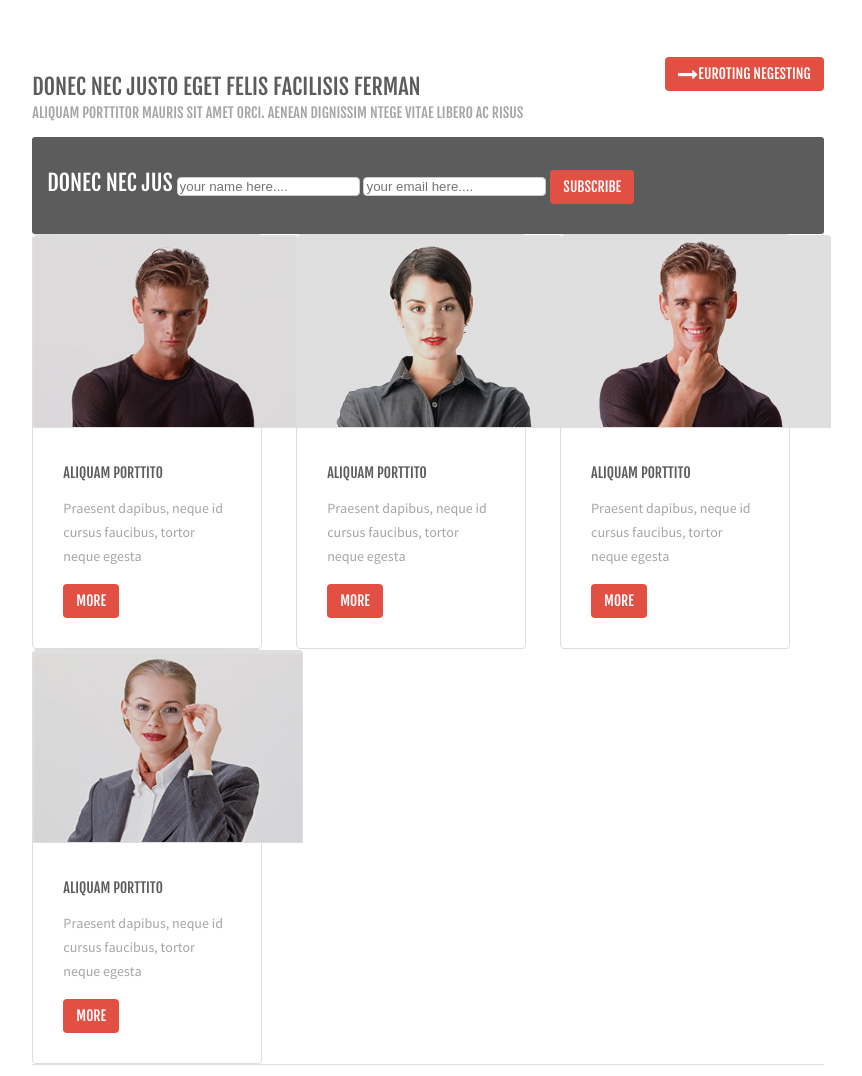
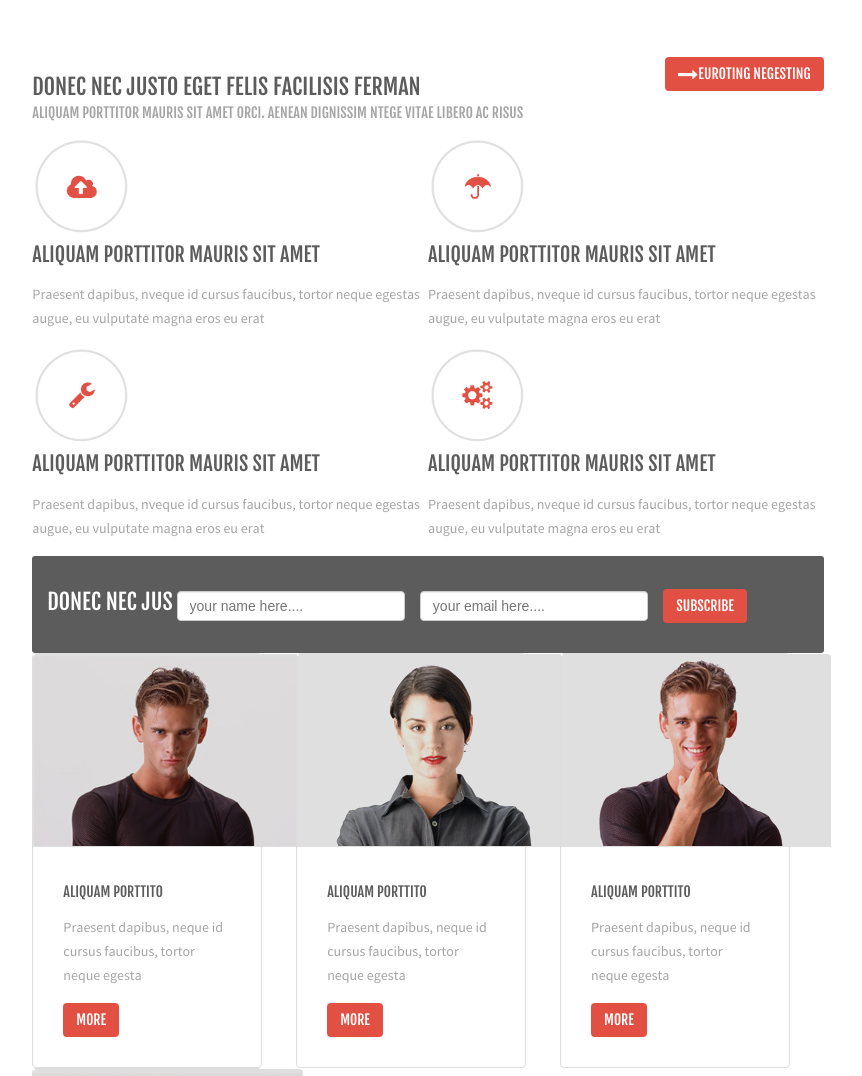
Before and after one commit to ViktoriyaTarasevich/html-css, a plain HTML site: page index.html in a window 1280 px wide. Shown: the part 520-1596 px from the top of the page, without its empty margins (212-1074 px from the left). Drawn offline with Linux system fonts and the light colour scheme.

Commit message:
[Update]: add panel with circle images.

```diff
--- a/index.html
+++ b/index.html
@@ -78,6 +78,45 @@
             </div>
         </div>
         <!--/title-->
+
+         <!--panel with circle items-->
+         <div class="container">
+            <div class="circle_items">
+                <div class="row1">
+                    <div class="block1">
+                        <ul>
+                            <li><img src="./images/cir1cloud.png"></li>
+                            <li><h2> Aliquam porttitor mauris sit amet</h2></li>
+                            <li><p>Praesent dapibus, nveque id cursus faucibus, tortor neque egestas augue, eu vulputate magna eros eu erat</p></li>
+                        </ul>
+                    </div>
+                    <div class="block2">
+                        <ul>
+                            <li><img src="./images/cir2umbrella.png"></li>
+                            <li><h2> Aliquam porttitor mauris sit amet</h2></li>
+                            <li><p>Praesent dapibus, nveque id cursus faucibus, tortor neque egestas augue, eu vulputate magna eros eu erat</p></li>
+                        </ul>
+                    </div>
+                </div>
+                <div class="row2">
+                    <div class="block3">
+                        <ul>
+                            <li><img src="./images/cir3key.png"></li>
+                            <li><h2> Aliquam porttitor mauris sit amet</h2></li>
+                            <li><p>Praesent dapibus, nveque id cursus faucibus, tortor neque egestas augue, eu vulputate magna eros eu erat</p></li>
+                        </ul>
+                    </div>
+                    <div class="block4">
+                        <ul>
+                            <li><img src="./images/cir4mech.png"></li>
+                            <li><h2> Aliquam porttitor mauris sit amet</h2></li>
+                            <li><p>Praesent dapibus, nveque id cursus faucibus, tortor neque egestas augue, eu vulputate magna eros eu erat</p></li>
+                        </ul>
+                    </div>
+                </div>
+            </div>
+         </div>
+         <!--/panel with circle items-->
 
 		<!-- subscribe form -->
 		<div class="container">
--- a/styles.css
+++ b/styles.css
@@ -28,6 +28,7 @@ h1, h2, h3, h4, h5, h6{
     text-transform: uppercase;
     font-weight: lighter;
 }
+
 h1{ font-size: 22px; }
 h2{ font-size: 20px;}
 h3{ font-size: 14px;}
@@ -39,6 +40,12 @@ p{ font-size: 14px; font-family: 'source_sans_proregular'; color: #a5a5a5; margi
 a{
     transition:all 1s;
     color: #a5a5a5;
+}
+
+
+img.circle_image{
+    display: inline;
+    position: relative;
 }
 body{
     font-family: "Helvetica Neue", Helvetica, Arial, sans-serif;
@@ -60,9 +67,19 @@ header{
 
 
 .form-control {
+    display:inline-block;
+    width: 30%;
+    height: 10%;
+    padding: 6px 12px;
+    font-size: 14px;
+    line-height: 1.428571429;
+    color: #555555;
+    vertical-align: middle;
     background-color: #ffffff;
     border: 1px solid #cccccc;
     border-radius: 4px;
+    box-shadow: inset 0 1px 1px rgba(0, 0, 0, 0.075);
+    transition: border-color ease-in-out 0.15s, box-shadow ease-in-out 0.15s;
 
 }
 div.menu nav.main_menu  li {
@@ -121,10 +138,7 @@ div.row ul li{
     margin-right: 4px;
     color: #cccccc;
 }
-img {
-    width:auto;
 
-}
 .box1, .box2, .box3, .box4 {
     width: 50%;
     height: 220px;
@@ -134,15 +148,19 @@ img {
 }
 .box1{
     background: url(./images/1.png);
+    background-size: 70%;
 }
 .box2{
     background: url(./images/2.png);
+    background-size: 70%;
 }
 .box3{
     background: url(./images/3.png);
+    background-size: 70%;
 }
 .box4{
     background: url(./images/4.png);
+    background-size: 70%;
 }
 .radi-c1 {
     border-radius: 5px 0 0 0;
@@ -200,6 +218,7 @@ div.row ul{
 div.name_form,
 div.email_form{
 	display: inline;
+    padding-right: 11px;
 }
 
 div.subscribe {
@@ -207,6 +226,7 @@ div.subscribe {
 	margin-bottom: auto;
 	background: #5c5c5c;
 	padding: 30px;
+    position: relative;
 	border-radius: 3px;
 	overflow: hidden;
 }
@@ -305,3 +325,30 @@ div.col{
 div.picture_description{
     padding: 30px;
 }
+
+div.block1, div.block2, div.block3, div.block4{
+
+    width: 50%;
+}
+div.circle_image{
+    border-top: 1px solid #dfdfdf;
+
+}
+.block1 ul  , .block2 ul , .block3 ul , .block4 ul {
+    display: inline;
+}
+
+.block1 ul li , .block2 ul li, .block3 ul li, .block4 ul li {
+    display: inline;
+}
+.block1 img, .block2 img, .block3 img, .block4 img {
+    width:25%;
+    display: inline-block;
+}
+.block1, .block2, .block3, .block4{
+    position: relative;
+    min-height: 1px;
+    display: inline;
+    float: left;
+    box-sizing: border-box;
+}
```
